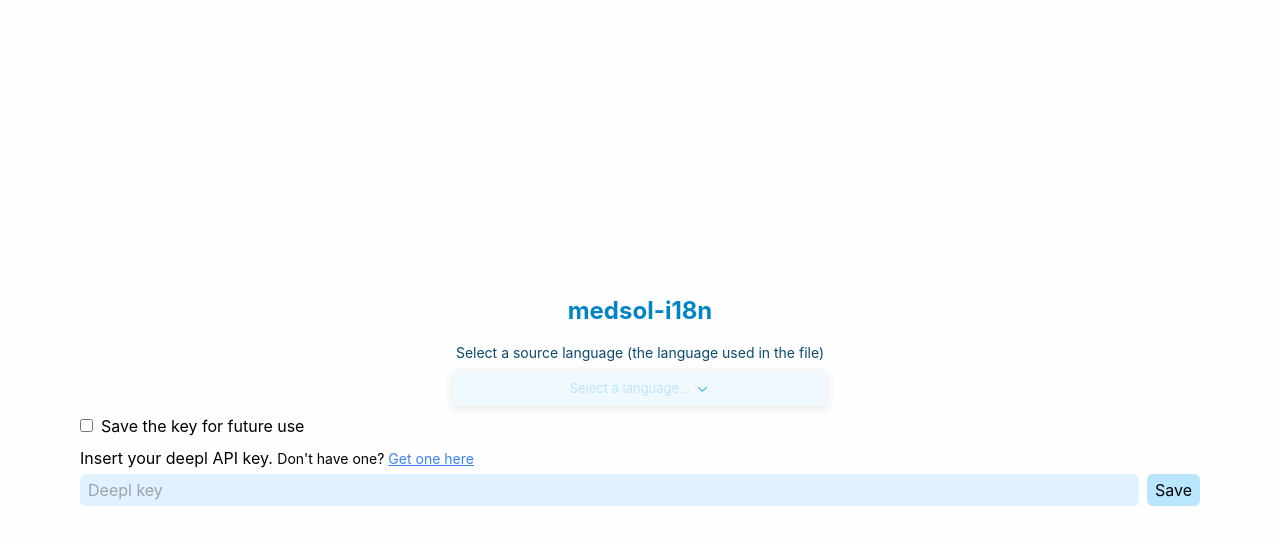
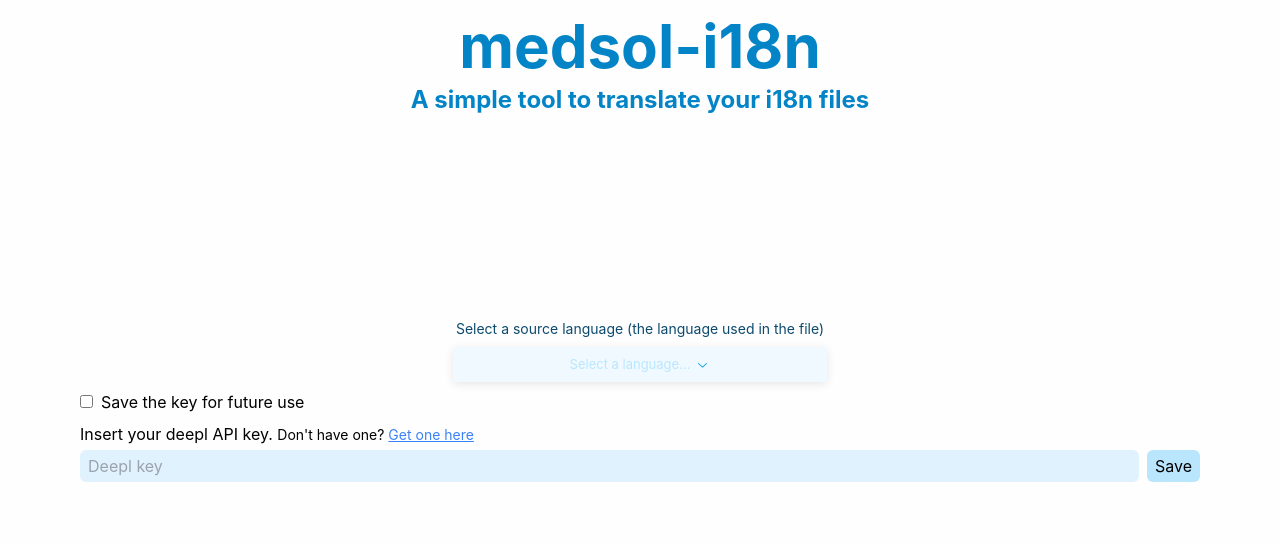
Before and after one commit to medanosol/translation-tool, a React (Vite) app: page / in a window 1280 px wide. Shown: the top 544 px of the page. Built offline with nearby package versions, Linux system fonts and the light colour scheme.

Commit message:
adaptions

```diff
--- a/src/App.tsx
+++ b/src/App.tsx
@@ -12,8 +12,13 @@
 function App() {
   return (
     <div className="container flex flex-col items-center justify-center w-screen min-h-screen px-20 py-10 mx-auto">
-      <header className="mb-4 text-2xl font-bold text-center text-sky-600">
-        medsol-i18n
+      <header className="fixed top-0 flex flex-col gap-2 p-4">
+        <span className="text-6xl font-bold text-center text-sky-600">
+          medsol-i18n
+        </span>
+        <span className="text-2xl font-bold text-center text-sky-600">
+          A simple tool to translate your i18n files
+        </span>
       </header>
       <main className="w-full">
         <DeeplContextProvider>
```
